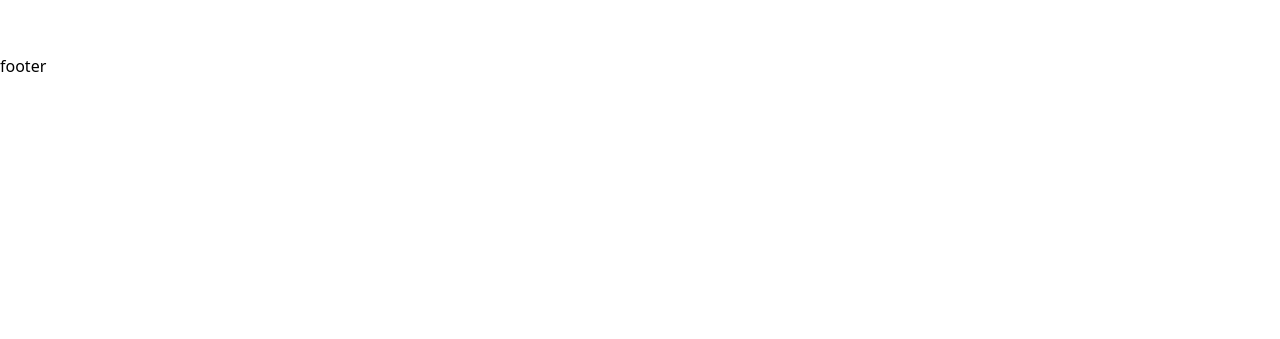
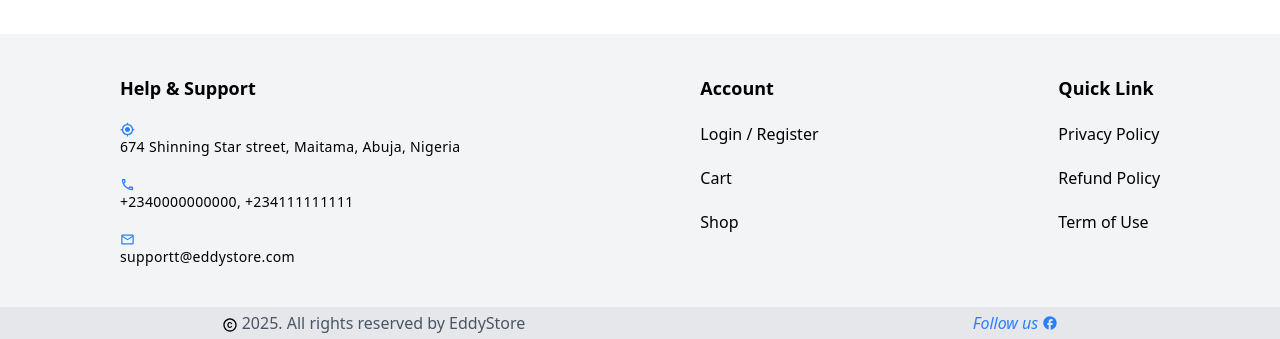
Before and after one commit to edwincodee/alx-ecommerce-store, a Next.js app: page / in a window 1280 px wide. Shown: the part 940-1279 px from the top of the page. Before the commit the page ends 1038 px from the top, so only its background shows below. Built offline with nearby package versions, Linux system fonts and the light colour scheme.

Commit message:
updated footer layout

```diff
--- a/components/layout/Footer.tsx
+++ b/components/layout/Footer.tsx
@@ -1,4 +1,84 @@
+import Link from "next/link";
+import {
+  MdOutlineCopyright,
+  MdOutlineEmail,
+  MdOutlineFacebook,
+  MdOutlineMyLocation,
+  MdOutlinePhone,
+} from "react-icons/md";
+
 const Footer: React.FC = () => {
-  return <div className="py-5">footer</div>;
+  return (
+    <div className="bg-gray-100">
+      <div className="flex justify-around py-10">
+        <div>
+          <h3 className="font-bold text-lg">Help & Support</h3>
+
+          <ul className="flex flex-col gap-5 tracking-wide text-sm pt-5">
+            <li>
+              <MdOutlineMyLocation className="text-blue-500" size={15} />
+              <p>674 Shinning Star street, Maitama, Abuja, Nigeria</p>
+            </li>
+            <li>
+              <MdOutlinePhone className="text-blue-500" size={15} />
+              <p>+2340000000000, +234111111111</p>
+            </li>
+            <li>
+              <MdOutlineEmail className="text-blue-500" size={15} />
+              supportt@eddystore.com
+            </li>
+          </ul>
+        </div>
+
+        <div>
+          <h3 className="font-bold text-lg py-">Account</h3>
+
+          <ul className="flex flex-col gap-5 pt-5">
+            <li>
+              <Link href={"/"}>Login / Register</Link>
+            </li>
+            <li>
+              <Link href={"/"}>Cart</Link>
+            </li>
+            <li>
+              <Link href={"/"}>Shop</Link>
+            </li>
+          </ul>
+        </div>
+
+        <div>
+          <h3 className="font-bold text-lg">Quick Link</h3>
+
+          <ul className="flex flex-col gap-5  pt-5">
+            <li>
+              <Link href={"/"}>Privacy Policy</Link>
+            </li>
+            <li>
+              <Link href={"/"}>Refund Policy</Link>
+            </li>
+            <li>
+              <Link href={"/"}>Term of Use</Link>
+            </li>
+          </ul>
+        </div>
+      </div>
+
+      <div className="flex justify-around items-center bg-gray-200 py-1">
+        <div>
+          <MdOutlineCopyright className="inline" />
+          <span className="text-gray-600 px-1">
+            2025. All rights reserved by EddyStore
+          </span>
+        </div>
+
+        <div className="flex items-center text-blue-500 gap-x-1">
+          <p className="italic ">Follow us</p>
+          <Link href="https://facebook.com">
+            <MdOutlineFacebook />
+          </Link>
+        </div>
+      </div>
+    </div>
+  );
 };
 export default Footer;
```
